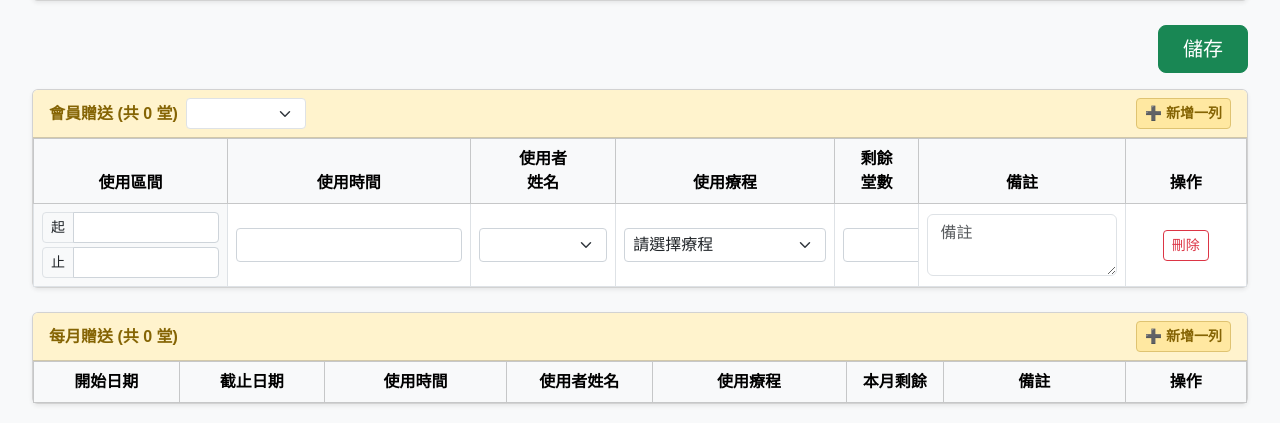
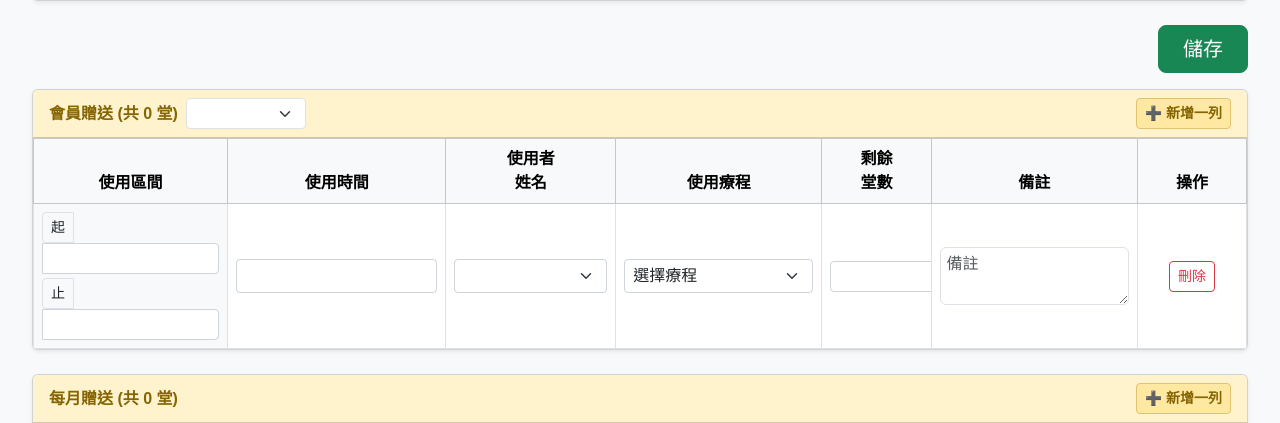
Before and after one commit to chrischen1008/member_clinic, a Flask app: page /member_rights in a window 1280 px wide. Shown: the part 297-720 px from the top of the page. Run offline with Flask 3, Linux system fonts and the light colour scheme; data that the repository does not hold is empty; some libraries are stand-ins or nearby versions.

Commit message:
調整表格內容寬度

```diff
--- a/templates/member_rights.html
+++ b/templates/member_rights.html
@@ -17,6 +17,22 @@
     .table th {
         white-space: nowrap; /* 表頭文字不換行 */
     }
+    /* 針對 tbody 內的 input 進行強制修正 */
+#membership_tbody td .form-control {
+    width: 100% !important;        /* 強制撐滿容器，但受限於 td */
+    padding: 0.25rem 0.375rem !important; /* 縮減 padding，這是避免溢出的關鍵 */
+    box-sizing: border-box !important;   /* 強制將 border/padding 包在寬度內 */
+    margin: 0 !important;
+    display: block !important;
+}
+
+/* 關鍵：防止內容溢出到 td 外面 */
+#membership_tbody td {
+    overflow: hidden !important;   /* 就算 input 再寬，也不會溢出格子 */
+    white-space: nowrap !important;
+    position: relative !important;
+}
+
 </style>
 <h2>會員內容</h2>
 <div class="container-fluid py-3">
@@ -86,12 +102,12 @@
                <thead class="table-light">
                 <tr>
                     <th style="width: 16%;">使用區間</th>
-                    <th style="width: 20%;">使用時間</th>
-                    <th style="width: 12%;">使用者<br>姓名</th>
-                    <th style="width: 18%;">使用療程</th>
-                    <th style="width: 7%;">剩餘<br>堂數</th>
+                    <th style="width: 18%;">使用時間</th>
+                    <th style="width: 14%;">使用者<br>姓名</th>
+                    <th style="width: 17%;">使用療程</th>
+                    <th style="width: 9%;">剩餘<br>堂數</th>
                     <th style="width: 17%;">備註</th>
-                    <th style="width: 10%;">操作</th>
+                    <th style="width: 9%;">操作</th>
                 </tr>
             </thead>
                 <tbody id="membership_tbody">
@@ -334,7 +350,7 @@ function generateMembershipRowHtml(header, body, index, isFirstRow, totalRows) {
                     ${getCourseOptionsHtml(courseName, mainCourseInfo)}
                 </select>
             </td>
-            <td><input type="number" class="form-control" name="m_remaining_qty[]" min="0" value="${remaining}"></td>
+            <td class="text-center align-middle"><input type="number" class="form-control form-control-sm" name="m_remaining_qty[]" value="${remaining}"></td>
             <td><textarea class="form-control" name="m_remark[]" placeholder="備註" rows="2">${remark}</textarea></td>
             <td>
                 <button type="button" class="btn btn-sm btn-outline-danger" onclick="deleteMembershipRow(this, '${headerId}')">刪除</button>
@@ -381,7 +397,14 @@ function generateMonthlyRowHtml(header, body, index) {
                     ${getCourseOptionsHtml(courseName, mainCourseInfo)}
                 </select>
             </td>
-            <td><input type="number" class="form-control" name="mo_remaining_qty[]" value="${remaining}"></td>
+            <td><input type="number"
+       class="form-control form-control-sm"
+       name="mo_remaining_qty[]"
+       value="${remaining}"
+       style="width: 100%; box-sizing: border-box; display: block;"
+       min="0"
+       max="999"
+       oninput="if(this.value.length > 3) this.value = this.value.slice(0, 3);"></td>
            <td> <textarea class="form-control" name="mo_remark[]" placeholder="備註" rows="3">${remark}</textarea></td>
             <td>
                 <button type="button" class="btn btn-sm btn-outline-danger" onclick="deleteRow(this, 'monthly')">刪除</button>
@@ -391,7 +414,7 @@ function generateMonthlyRowHtml(header, body, index) {
 }
 
 function getCourseOptionsHtml(selectedCourseItemName, mainCourseInfo) {
-    let options = '<option value="" disabled selected>請選擇療程</option>';
+    let options = '<option value="" disabled selected>選擇療程</option>';
     let filteredItems = coursesItemData;
 
     if (mainCourseInfo) {
```
